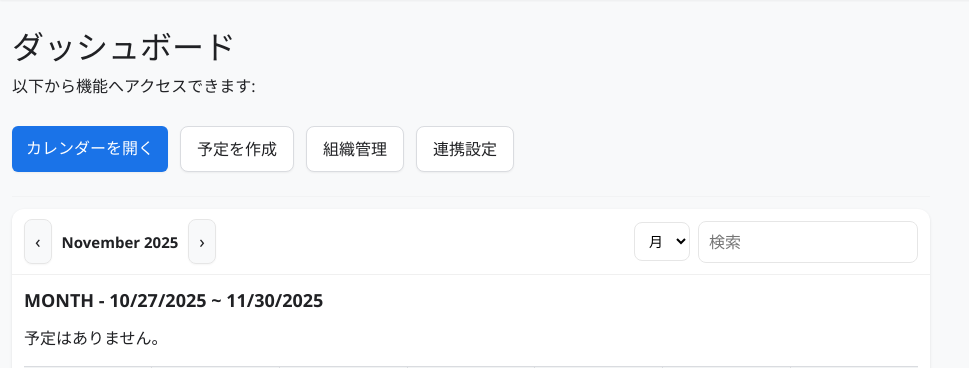
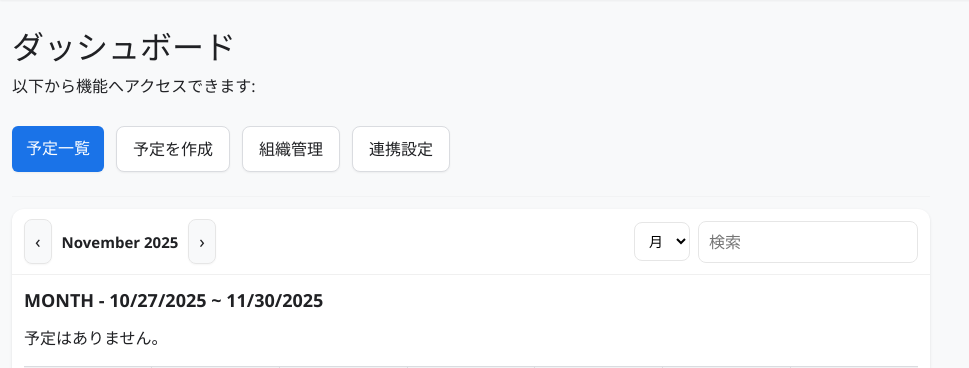
Before and after one commit to AlexanderGG-0520/schedule-manager, a Flask app: page / in a window 1280 px wide. Shown: the part 75-443 px from the top of the page, without its empty margins (0-969 px from the left). Run offline with Flask 3, Linux system fonts and the light colour scheme; the visitor is signed in with stand-in values (Sample User, id 1); data comes from the database, SQL or seed files in the repository; data that the repository does not hold is empty.

Commit message:
Fix: Update link text for event listing in dashboard

```diff
--- a/schedule_app/app/templates/dashboard.html
+++ b/schedule_app/app/templates/dashboard.html
@@ -8,7 +8,7 @@
 <h2>ダッシュボード</h2>
 <p>以下から機能へアクセスできます:</p>
 <div class="dashboard-actions">
-  <a class="btn primary" href="{{ url_for('events.list_events') }}">カレンダーを開く</a>
+  <a class="btn primary" href="{{ url_for('events.list_events') }}">予定一覧</a>
   <a class="btn" href="{{ url_for('events.create_event') }}">予定を作成</a>
   <a class="btn" href="{{ url_for('organizations.list_orgs') }}">組織管理</a>
   <a class="btn" href="{{ url_for('integrations.index') }}">連携設定</a>
```
